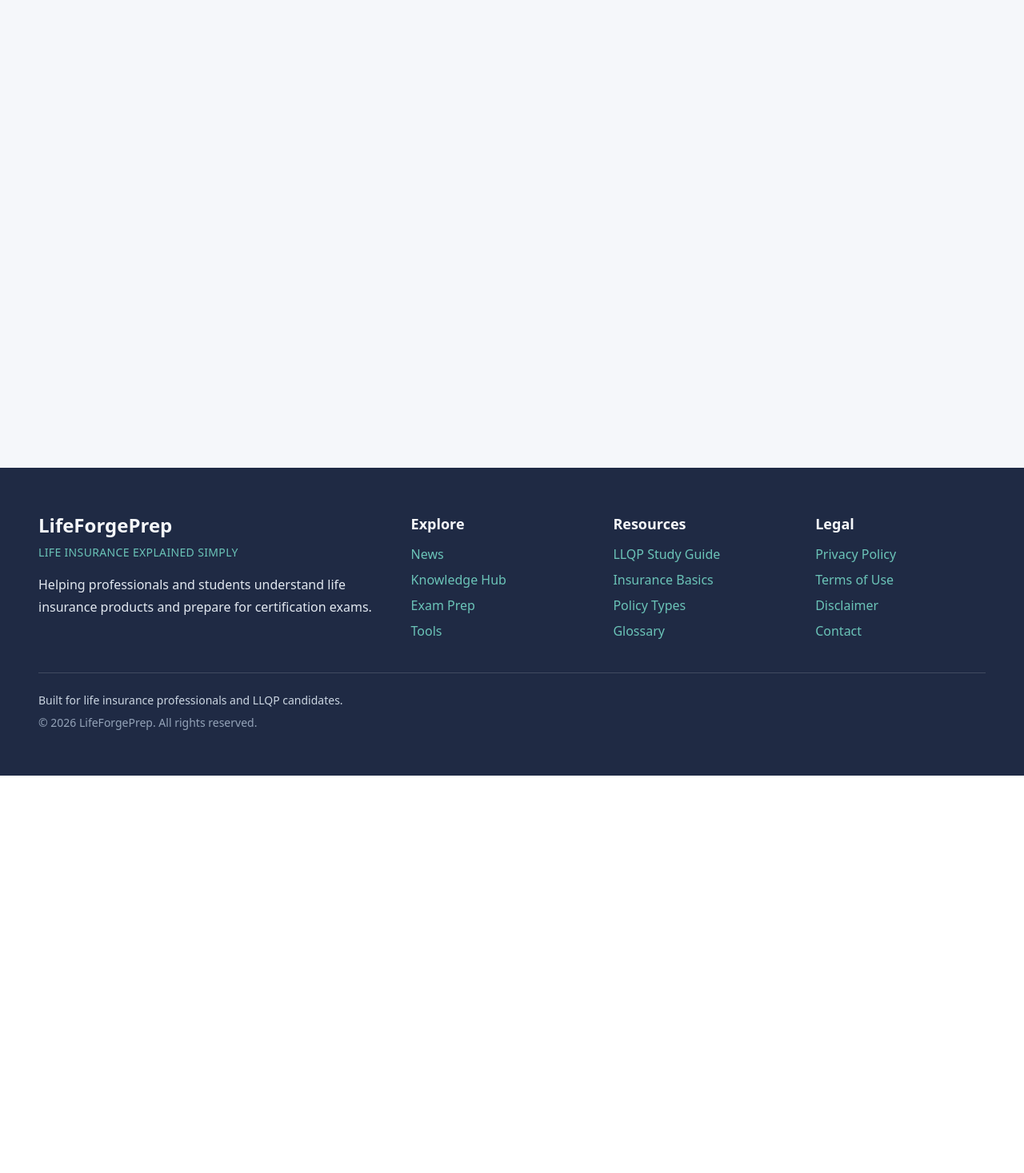
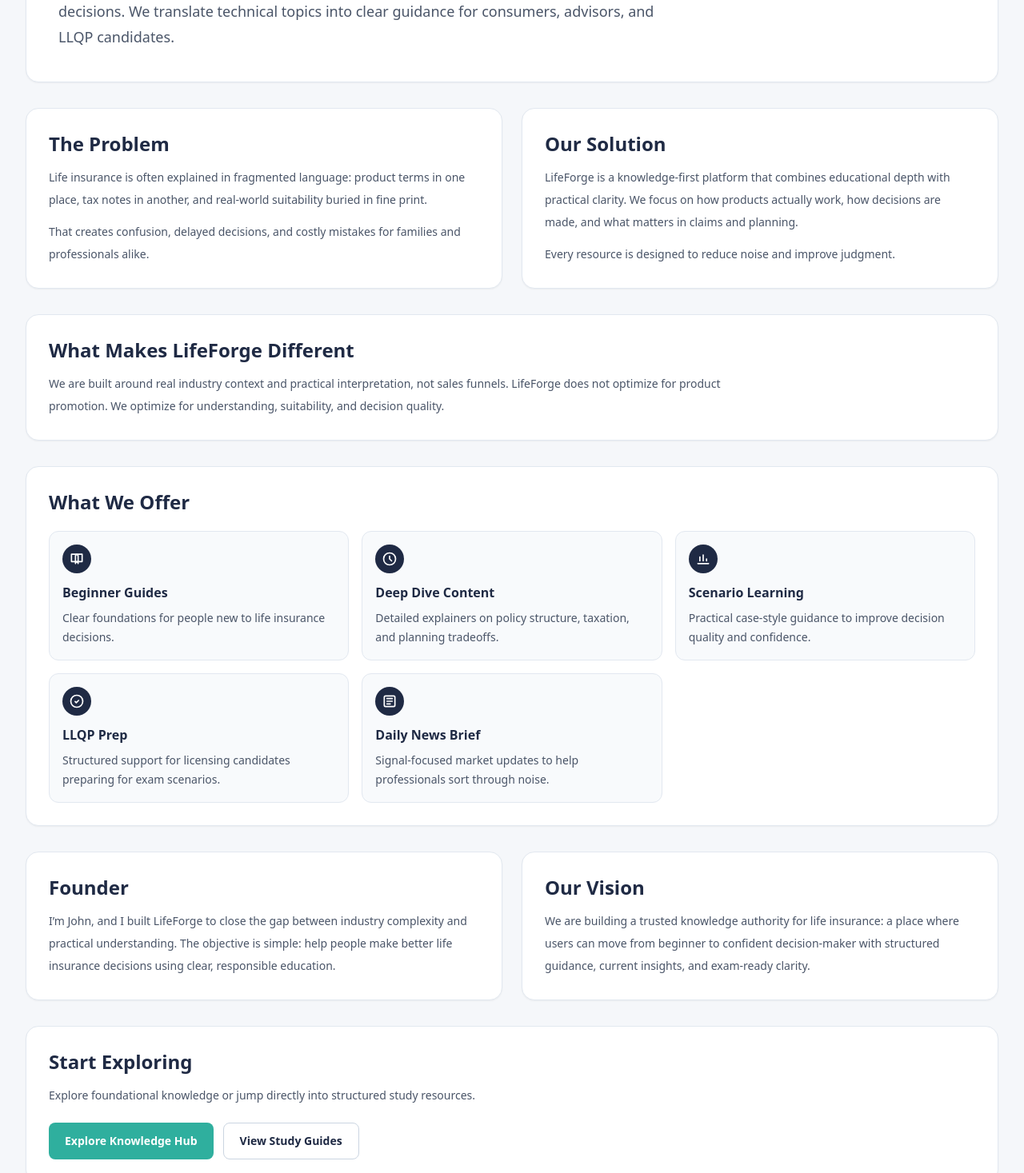
Before and after one commit to jfitz80/LifeForgeStudyPrep, a Next.js app: page /about in a window 1280 px wide. Shown: the part 280-1747 px from the top of the page at 80% size. Before the commit the page ends 1250 px from the top, so only its background shows below. Built offline with nearby package versions, Linux system fonts and the light colour scheme.

Commit message:
Redesign About page with mission, offerings, and CTA sections

```diff
--- a/app/about/page.tsx
+++ b/app/about/page.tsx
@@ -1,20 +1,164 @@
 import type { Metadata } from 'next';
+import Link from 'next/link';
 import SiteHeader from '@/components/editorial/SiteHeader';
 import SiteFooter from '@/components/editorial/SiteFooter';
 
 export const metadata: Metadata = {
   title: 'About | LifeForgePrep',
-  description: 'Editorial standards and mission for LifeForgePrep.'
+  description: 'Learn the mission, standards, and long-term vision behind LifeForge.'
 };
+
+const offerings = [
+  {
+    title: 'Beginner Guides',
+    body: 'Clear foundations for people new to life insurance decisions.',
+    icon: (
+      <svg viewBox="0 0 24 24" className="h-5 w-5 text-white" fill="none" stroke="currentColor" strokeWidth="2" strokeLinecap="round" strokeLinejoin="round">
+        <path d="M4 5h7a3 3 0 0 1 3 3v11a3 3 0 0 0-3-3H4z" />
+        <path d="M20 5h-7a3 3 0 0 0-3 3v11a3 3 0 0 1 3-3h7z" />
+      </svg>
+    )
+  },
+  {
+    title: 'Deep Dive Content',
+    body: 'Detailed explainers on policy structure, taxation, and planning tradeoffs.',
+    icon: (
+      <svg viewBox="0 0 24 24" className="h-5 w-5 text-white" fill="none" stroke="currentColor" strokeWidth="2" strokeLinecap="round" strokeLinejoin="round">
+        <circle cx="12" cy="12" r="9" />
+        <path d="M12 8v4l3 3" />
+      </svg>
+    )
+  },
+  {
+    title: 'Scenario Learning',
+    body: 'Practical case-style guidance to improve decision quality and confidence.',
+    icon: (
+      <svg viewBox="0 0 24 24" className="h-5 w-5 text-white" fill="none" stroke="currentColor" strokeWidth="2" strokeLinecap="round" strokeLinejoin="round">
+        <path d="M4 19h16" />
+        <path d="M7 15V9" />
+        <path d="M12 15V6" />
+        <path d="M17 15v-3" />
+      </svg>
+    )
+  },
+  {
+    title: 'LLQP Prep',
+    body: 'Structured support for licensing candidates preparing for exam scenarios.',
+    icon: (
+      <svg viewBox="0 0 24 24" className="h-5 w-5 text-white" fill="none" stroke="currentColor" strokeWidth="2" strokeLinecap="round" strokeLinejoin="round">
+        <circle cx="12" cy="12" r="9" />
+        <path d="m9.5 12.5 1.7 1.7 3.4-3.4" />
+      </svg>
+    )
+  },
+  {
+    title: 'Daily News Brief',
+    body: 'Signal-focused market updates to help professionals sort through noise.',
+    icon: (
+      <svg viewBox="0 0 24 24" className="h-5 w-5 text-white" fill="none" stroke="currentColor" strokeWidth="2" strokeLinecap="round" strokeLinejoin="round">
+        <rect x="4" y="4" width="16" height="16" rx="2" />
+        <path d="M8 8h8" />
+        <path d="M8 12h8" />
+        <path d="M8 16h5" />
+      </svg>
+    )
+  }
+] as const;
 
 export default function AboutPage() {
   return (
     <>
       <SiteHeader />
-      <main className="min-h-screen bg-[#F5F7FA] px-4 py-16">
-        <div className="mx-auto max-w-5xl rounded-2xl border border-slate-200 bg-white p-8">
-          <h1 className="text-3xl font-bold text-[#1F2A44]">About</h1>
-          <p className="mt-3 text-[#4A5568]">LifeForgePrep is an independent life insurance education and news platform focused on clarity and practical guidance.</p>
+      <main className="min-h-screen bg-[#F5F7FA] py-12">
+        <div className="mx-auto max-w-7xl px-4 sm:px-6 lg:px-8">
+          <section className="rounded-2xl border border-slate-200 bg-white p-8 shadow-sm sm:p-10">
+            <p className="text-xs font-semibold uppercase tracking-[0.14em] text-[#2FAF9E]">About LifeForge</p>
+            <h1 className="mt-3 text-4xl font-bold tracking-tight text-[#1F2A44] sm:text-5xl">
+              Making Life Insurance Finally Make Sense
+            </h1>
+            <p className="mt-4 max-w-3xl text-lg leading-8 text-[#4A5568]">
+              LifeForge exists to make life insurance understandable, practical, and useful for real decisions. We translate technical topics into clear guidance for consumers, advisors, and LLQP candidates.
+            </p>
+          </section>
+
+          <section className="mt-8 grid gap-6 lg:grid-cols-2">
+            <article className="rounded-2xl border border-slate-200 bg-white p-7 shadow-sm">
+              <h2 className="text-2xl font-bold text-[#1F2A44]">The Problem</h2>
+              <p className="mt-3 text-sm leading-7 text-[#4A5568]">
+                Life insurance is often explained in fragmented language: product terms in one place, tax notes in another, and real-world suitability buried in fine print.
+              </p>
+              <p className="mt-3 text-sm leading-7 text-[#4A5568]">
+                That creates confusion, delayed decisions, and costly mistakes for families and professionals alike.
+              </p>
+            </article>
+
+            <article className="rounded-2xl border border-slate-200 bg-white p-7 shadow-sm">
+              <h2 className="text-2xl font-bold text-[#1F2A44]">Our Solution</h2>
+              <p className="mt-3 text-sm leading-7 text-[#4A5568]">
+                LifeForge is a knowledge-first platform that combines educational depth with practical clarity. We focus on how products actually work, how decisions are made, and what matters in claims and planning.
+              </p>
+              <p className="mt-3 text-sm leading-7 text-[#4A5568]">
+                Every resource is designed to reduce noise and improve judgment.
+              </p>
+            </article>
+          </section>
+
+          <section className="mt-8 rounded-2xl border border-slate-200 bg-white p-7 shadow-sm">
+            <h2 className="text-2xl font-bold text-[#1F2A44]">What Makes LifeForge Different</h2>
+            <p className="mt-3 max-w-4xl text-sm leading-7 text-[#4A5568]">
+              We are built around real industry context and practical interpretation, not sales funnels. LifeForge does not optimize for product promotion. We optimize for understanding, suitability, and decision quality.
+            </p>
+          </section>
+
+          <section className="mt-8 rounded-2xl border border-slate-200 bg-white p-7 shadow-sm">
+            <h2 className="text-2xl font-bold text-[#1F2A44]">What We Offer</h2>
+            <div className="mt-5 grid gap-4 sm:grid-cols-2 lg:grid-cols-3">
+              {offerings.map((item) => (
+                <article key={item.title} className="rounded-xl border border-slate-200 bg-slate-50 p-4">
+                  <div className="mb-3 inline-flex h-9 w-9 items-center justify-center rounded-full bg-[#1F2A44]">
+                    {item.icon}
+                  </div>
+                  <h3 className="text-base font-semibold text-[#1F2A44]">{item.title}</h3>
+                  <p className="mt-2 text-sm leading-6 text-[#4A5568]">{item.body}</p>
+                </article>
+              ))}
+            </div>
+          </section>
+
+          <section className="mt-8 grid gap-6 lg:grid-cols-2">
+            <article className="rounded-2xl border border-slate-200 bg-white p-7 shadow-sm">
+              <h2 className="text-2xl font-bold text-[#1F2A44]">Founder</h2>
+              <p className="mt-3 text-sm leading-7 text-[#4A5568]">
+                I’m John, and I built LifeForge to close the gap between industry complexity and practical understanding. The objective is simple: help people make better life insurance decisions using clear, responsible education.
+              </p>
+            </article>
+
+            <article className="rounded-2xl border border-slate-200 bg-white p-7 shadow-sm">
+              <h2 className="text-2xl font-bold text-[#1F2A44]">Our Vision</h2>
+              <p className="mt-3 text-sm leading-7 text-[#4A5568]">
+                We are building a trusted knowledge authority for life insurance: a place where users can move from beginner to confident decision-maker with structured guidance, current insights, and exam-ready clarity.
+              </p>
+            </article>
+          </section>
+
+          <section className="mt-8 rounded-2xl border border-slate-200 bg-white p-7 shadow-sm">
+            <h2 className="text-2xl font-bold text-[#1F2A44]">Start Exploring</h2>
+            <p className="mt-3 text-sm leading-7 text-[#4A5568]">Explore foundational knowledge or jump directly into structured study resources.</p>
+            <div className="mt-5 flex flex-wrap gap-3">
+              <Link
+                href="/knowledge"
+                className="inline-flex items-center rounded-lg bg-[#2FAF9E] px-5 py-3 text-sm font-semibold text-white transition hover:bg-[#26988a]"
+              >
+                Explore Knowledge Hub
+              </Link>
+              <Link
+                href="/exam-prep"
+                className="inline-flex items-center rounded-lg border border-slate-300 bg-white px-5 py-3 text-sm font-semibold text-[#1F2A44] transition hover:bg-slate-50"
+              >
+                View Study Guides
+              </Link>
+            </div>
+          </section>
         </div>
       </main>
       <SiteFooter />
```
